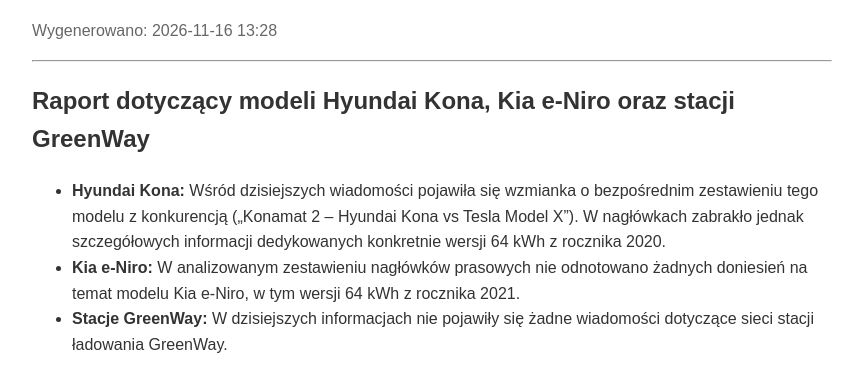
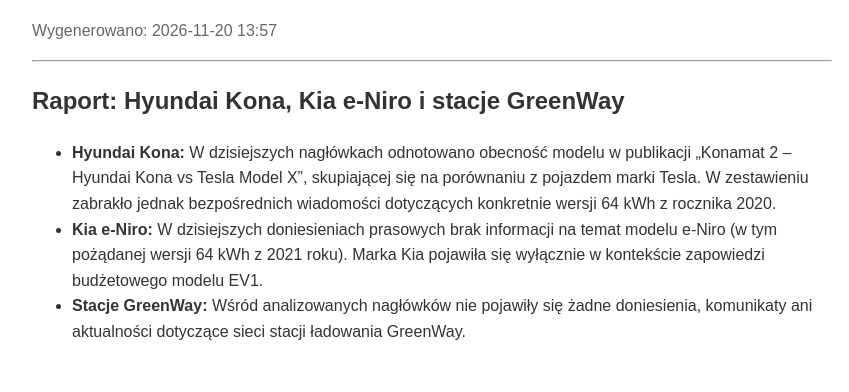
Before and after one commit to Jerry0501/ev-radar, a plain HTML site: page index.html in a window 1280 px wide. Shown: the part 76-468 px from the top of the page, without its empty margins (208-1057 px from the left). Drawn offline with Linux system fonts and the light colour scheme.

Commit message:
Aktualizacja raportu EV Radar

```diff
--- a/index.html
+++ b/index.html
@@ -2,11 +2,11 @@
 <meta name="viewport" content="width=device-width, initial-scale=1.0"><title>EV Radar</title>
 <style>body { font-family: sans-serif; max-width: 800px; margin: 20px auto; line-height: 1.6; color: #333; }</style>
 </head><body><h1>EV Radar - Dzienny Raport</h1>
-<p style="color: #666;">Wygenerowano: 2026-11-16 13:28</p><hr>
-<h2>Raport dotyczący modeli Hyundai Kona, Kia e-Niro oraz stacji GreenWay</h2>
+<p style="color: #666;">Wygenerowano: 2026-11-20 13:57</p><hr>
+<h2>Raport: Hyundai Kona, Kia e-Niro i stacje GreenWay</h2>
 <ul>
-    <li><strong>Hyundai Kona:</strong> Wśród dzisiejszych wiadomości pojawiła się wzmianka o bezpośrednim zestawieniu tego modelu z konkurencją („Konamat 2 – Hyundai Kona vs Tesla Model X”). W nagłówkach zabrakło jednak szczegółowych informacji dedykowanych konkretnie wersji 64 kWh z rocznika 2020.</li>
-    <li><strong>Kia e-Niro:</strong> W analizowanym zestawieniu nagłówków prasowych nie odnotowano żadnych doniesień na temat modelu Kia e-Niro, w tym wersji 64 kWh z rocznika 2021.</li>
-    <li><strong>Stacje GreenWay:</strong> W dzisiejszych informacjach nie pojawiły się żadne wiadomości dotyczące sieci stacji ładowania GreenWay.</li>
+    <li><strong>Hyundai Kona:</strong> W dzisiejszych nagłówkach odnotowano obecność modelu w publikacji „Konamat 2 – Hyundai Kona vs Tesla Model X”, skupiającej się na porównaniu z pojazdem marki Tesla. W zestawieniu zabrakło jednak bezpośrednich wiadomości dotyczących konkretnie wersji 64 kWh z rocznika 2020.</li>
+    <li><strong>Kia e-Niro:</strong> W dzisiejszych doniesieniach prasowych brak informacji na temat modelu e-Niro (w tym pożądanej wersji 64 kWh z 2021 roku). Marka Kia pojawiła się wyłącznie w kontekście zapowiedzi budżetowego modelu EV1.</li>
+    <li><strong>Stacje GreenWay:</strong> Wśród analizowanych nagłówków nie pojawiły się żadne doniesienia, komunikaty ani aktualności dotyczące sieci stacji ładowania GreenWay.</li>
 </ul>
 </body></html>
```
